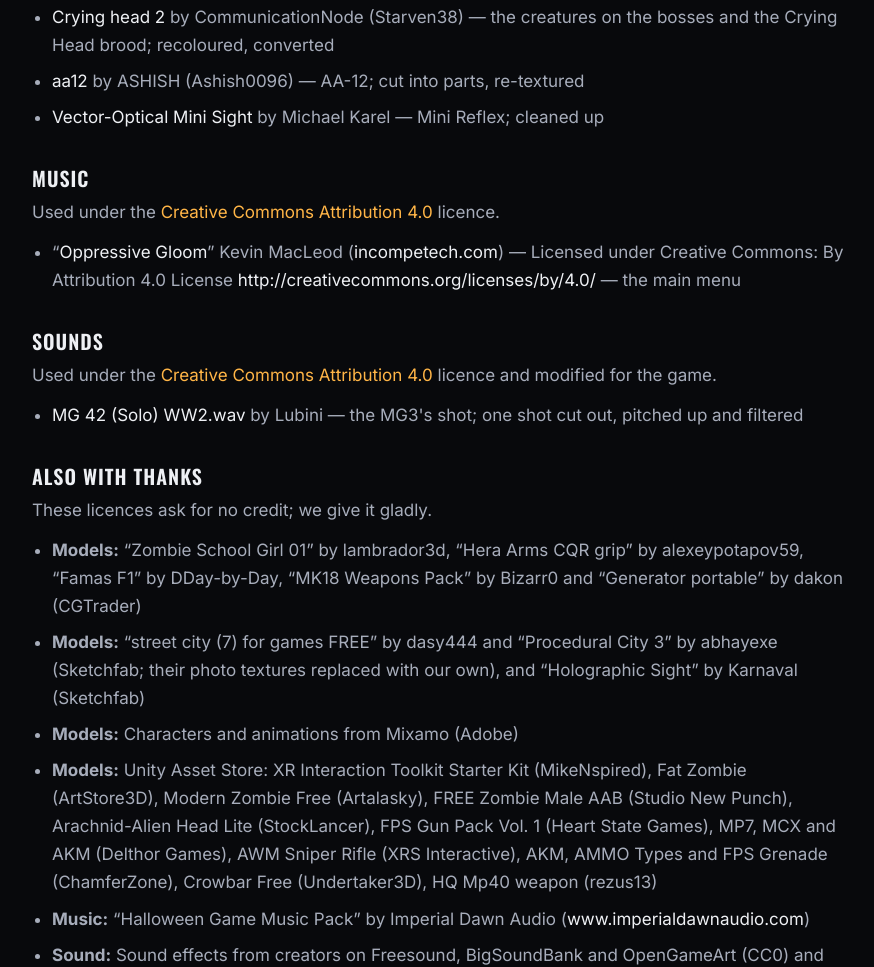
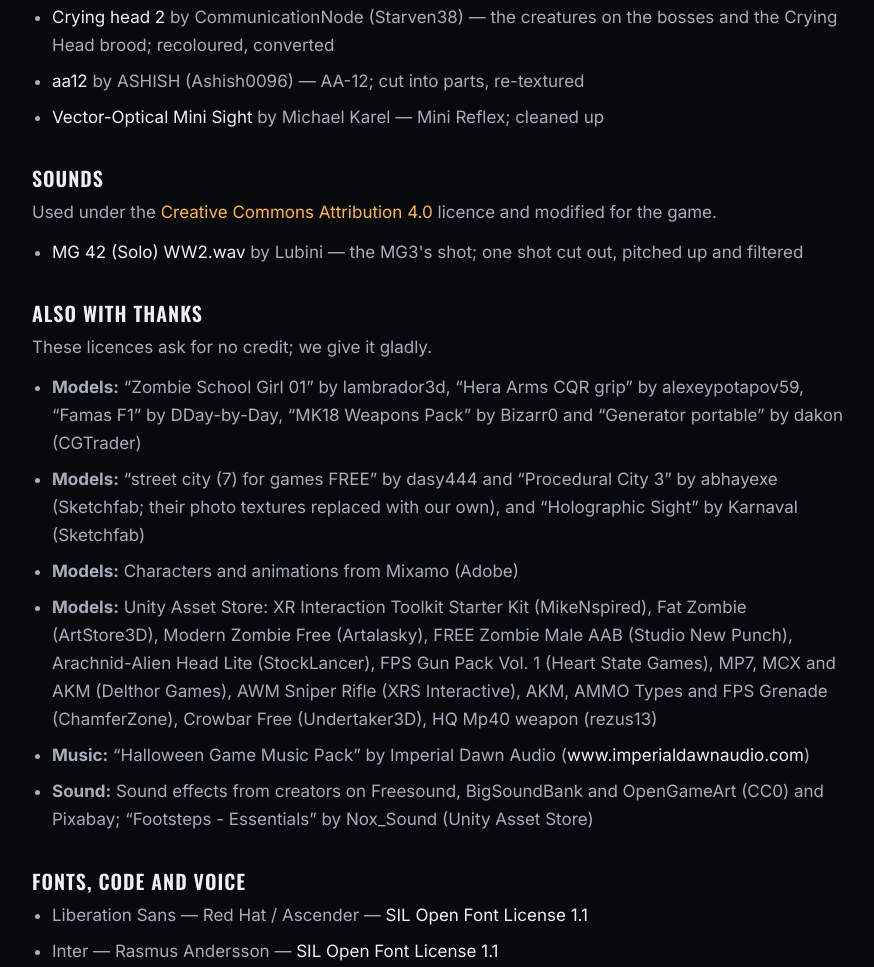
Before and after one commit to nukey9/nightshift-games, a plain HTML site: page barricaded/credits/index.html in a window 1280 px wide. Shown: the part 2019-2986 px from the top of the page, without its empty margins (198-1072 px from the left). Drawn offline with nearby package versions, Linux system fonts and the light colour scheme.

Commit message:
Barricaded credits: "Oppressive Gloom" taken out (no longer in the game's music)
Co-Authored-By: Claude Opus 5.5 <noreply@anthropic.com>

```diff
--- a/barricaded/credits/index.html
+++ b/barricaded/credits/index.html
@@ -95,12 +95,6 @@
         <li><a href="https://sketchfab.com/3d-models/2867ed3cd41243caaf9dd24eeccf6ca5">Crying head 2</a> by CommunicationNode (Starven38) &mdash; <span class="use">the creatures on the bosses and the Crying Head brood; recoloured, converted</span></li>
         <li><a href="https://sketchfab.com/3d-models/aa12-fc7872c0d30a4c2081cfd3a24a05c2b1">aa12</a> by ASHISH (Ashish0096) &mdash; <span class="use">AA-12; cut into parts, re-textured</span></li>
         <li><a href="https://sketchfab.com/3d-models/vector-optical-mini-sight-cb52bdaa41854a53ab018cc06173419c">Vector-Optical Mini Sight</a> by Michael Karel &mdash; <span class="use">Mini Reflex; cleaned up</span></li>
-      </ul>
-
-      <h3>Music</h3>
-      <p class="note">Used under the <a href="https://creativecommons.org/licenses/by/4.0/">Creative Commons Attribution 4.0</a> licence.</p>
-      <ul>
-        <li>“<a href="https://incompetech.com/music/royalty-free/index.html?isrc=USUAN1100885">Oppressive Gloom</a>” Kevin MacLeod (<a href="https://incompetech.com">incompetech.com</a>) &mdash; Licensed under Creative Commons: By Attribution 4.0 License <a href="http://creativecommons.org/licenses/by/4.0/">http://creativecommons.org/licenses/by/4.0/</a> &mdash; <span class="use">the main menu</span></li>
       </ul>
 
       <h3>Sounds</h3>
```
